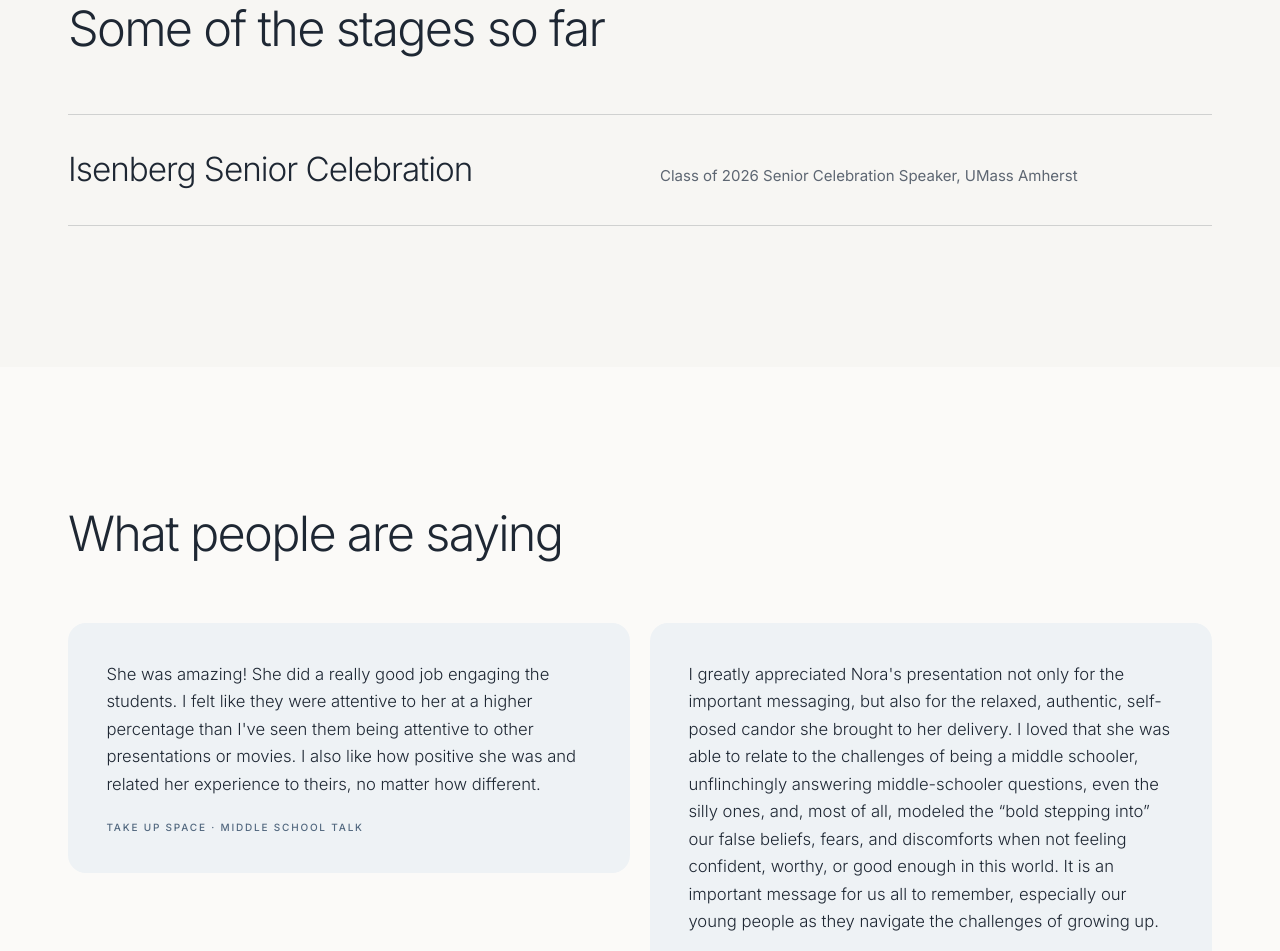
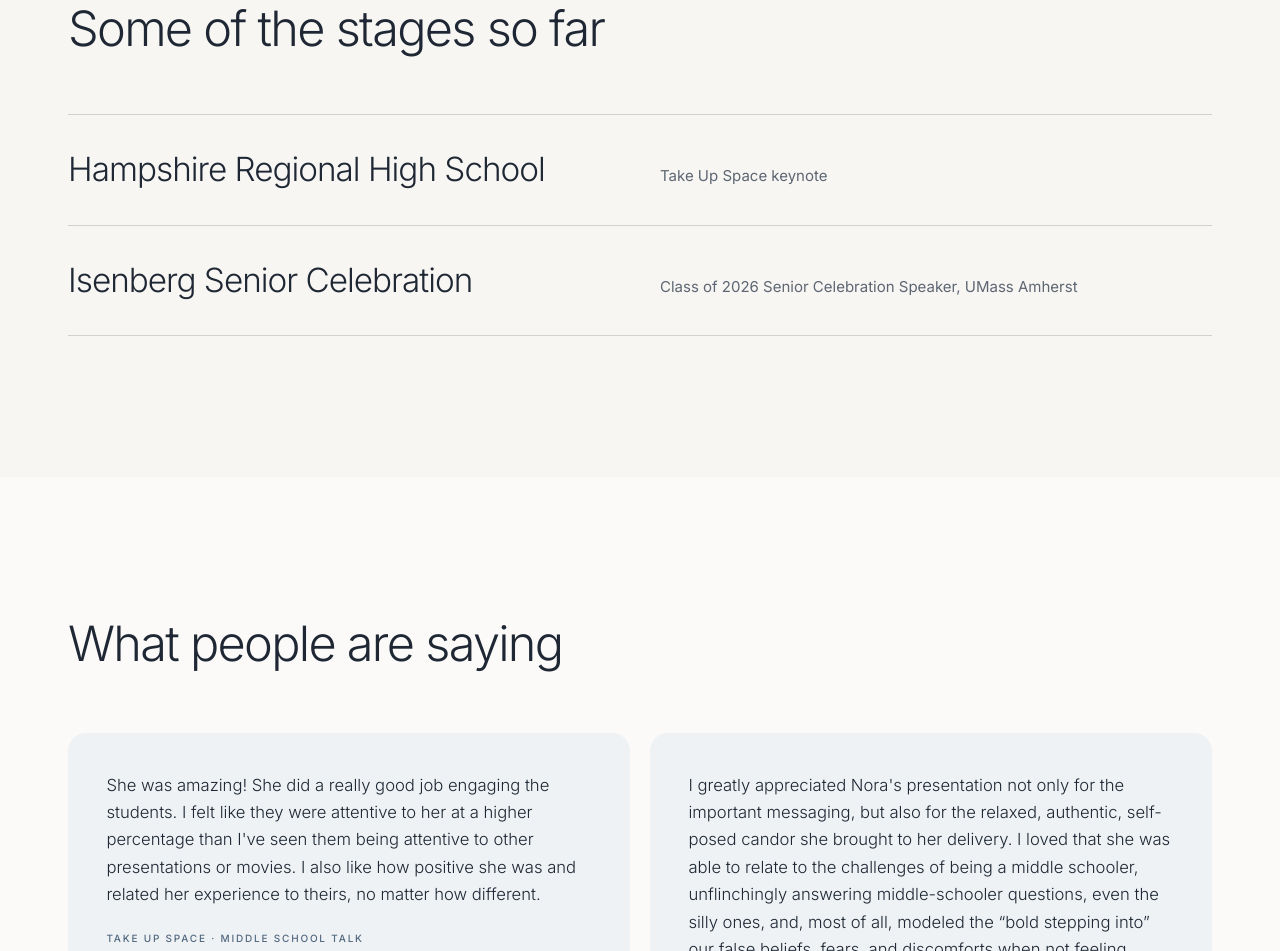
Before and after one commit to noragia/AccessAble, a plain HTML site: page speaking.html in a window 1280 px wide. Shown: the part 2111-3062 px from the top of the page. Drawn offline with Linux system fonts and the light colour scheme.

Commit message:
Speaking: add Hampshire Regional High School to stages
Co-Authored-By: Claude Opus 5.5 <noreply@anthropic.com>
Claude-Session: https://claude.ai/code/session_01CkNwyztVpwivS3yEXAJRvC

```diff
--- a/speaking.html
+++ b/speaking.html
@@ -98,6 +98,10 @@
     <h2 class="o-h2 rv" id="s-past">Some of the stages so far</h2>
     <ul class="s-stages rv">
       <li>
+        <h3>Hampshire Regional High School</h3>
+        <p>Take Up Space keynote</p>
+      </li>
+      <li>
         <h3>Isenberg Senior Celebration</h3>
         <p>Class of 2026 Senior Celebration Speaker, UMass Amherst</p>
       </li>
```
Also changed, not shown: src/pages/speaking.html (+4 -0 lines).
